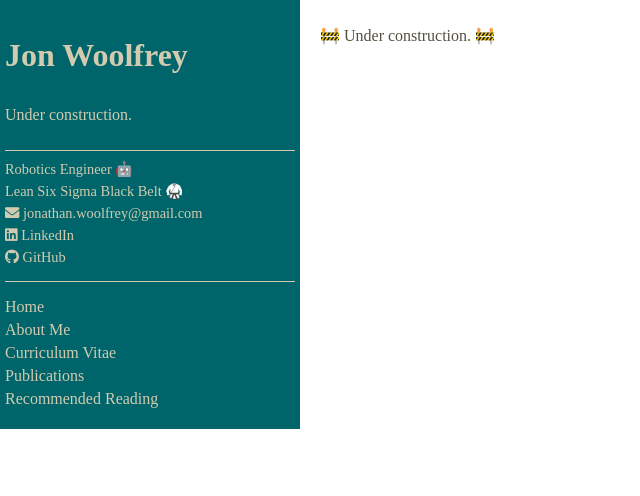
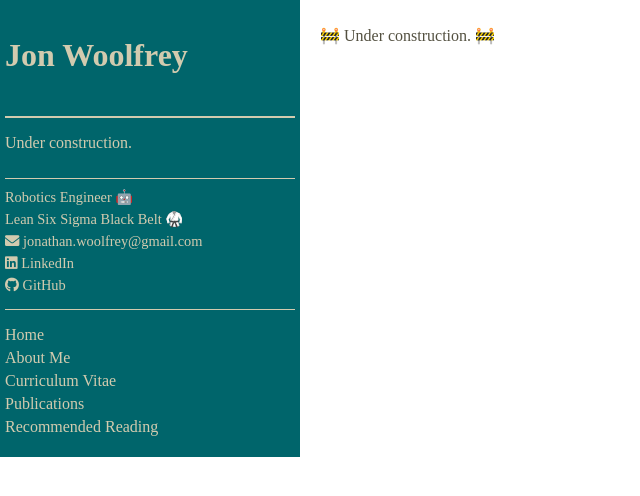
Before and after one commit to Woolfrey/woolfrey.github.io, a Jekyll site: the page built from README.md, in a window 1280 px wide. Shown: the top 496 px of the page, without its empty margins (0-640 px from the left). Built offline with Jekyll 4.4.1, drawn with Linux system fonts in a browser that asks for light colours; our own code applies the rules of GitHub Pages for plain Markdown files.

Commit message:
Added line underneath h1 headings

```diff
--- a/assets/main.css
+++ b/assets/main.css
@@ -29,7 +29,14 @@ body {
     text-decoration: underline;  /* Underline link on hover */
 }
 
-h1, h2, p {
+h1 {
+    color: var(--OliveNight);    /* Set heading color */
+    border-bottom: 2px solid var(--Moth); /* Add a 2px solid line with the Moth color underneath h1 */
+    padding-bottom: 10px;       /* Add some padding below the heading */
+    margin-bottom: 10px;        /* Add margin below the line */
+}
+
+h2, p {
     color: var(--OliveNight);    /* Set heading colors to Olive Night */
 }
 
```
